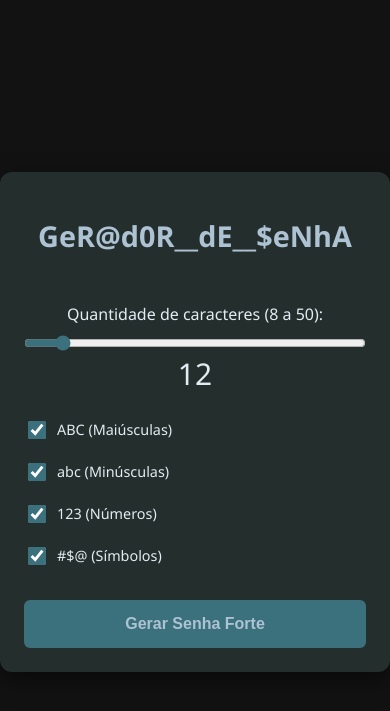
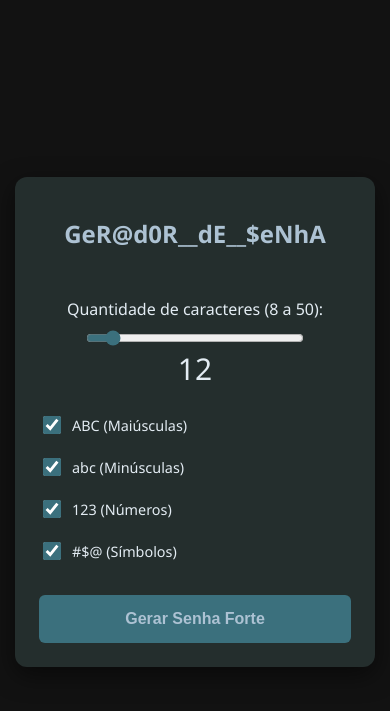
Before and after one commit to diegopalladini/gerador-de-senha, a Flask app: page / in a window 390 px wide. Shown: the top 711 px of the page. Run offline with Flask 3, Linux system fonts and the light colour scheme.

Commit message:
Ajustes de responsividades no CSS

```diff
--- a/static/style.css
+++ b/static/style.css
@@ -51,7 +51,7 @@ label {
 
 
 input[type="range"] {
-    width: 100%;
+    width: 70%;
     accent-color: var(--cor-dark-secondary);
     background: #2c2c2c;
     cursor: pointer;
@@ -124,8 +124,12 @@ button:hover {
 }
 
 @media (max-width: 480px) {
+    .container {
+        max-width: 80%;
+    }
+
     h1 {
-        font-size: 1.8rem; /* Diminui o título no celular */
+        font-size: 1.5rem; /* Diminui o título no celular */
     }
 
     .options-group {
```
